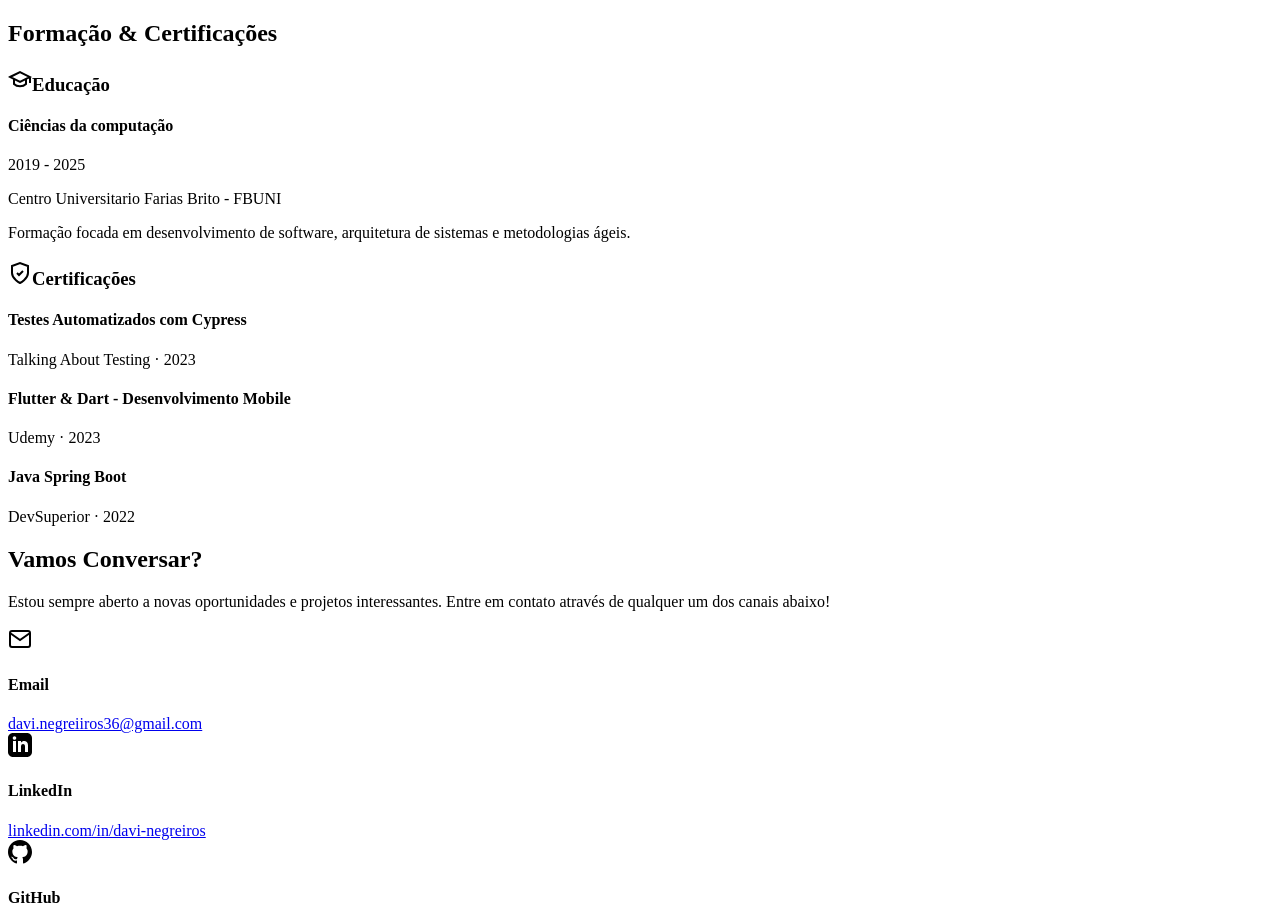
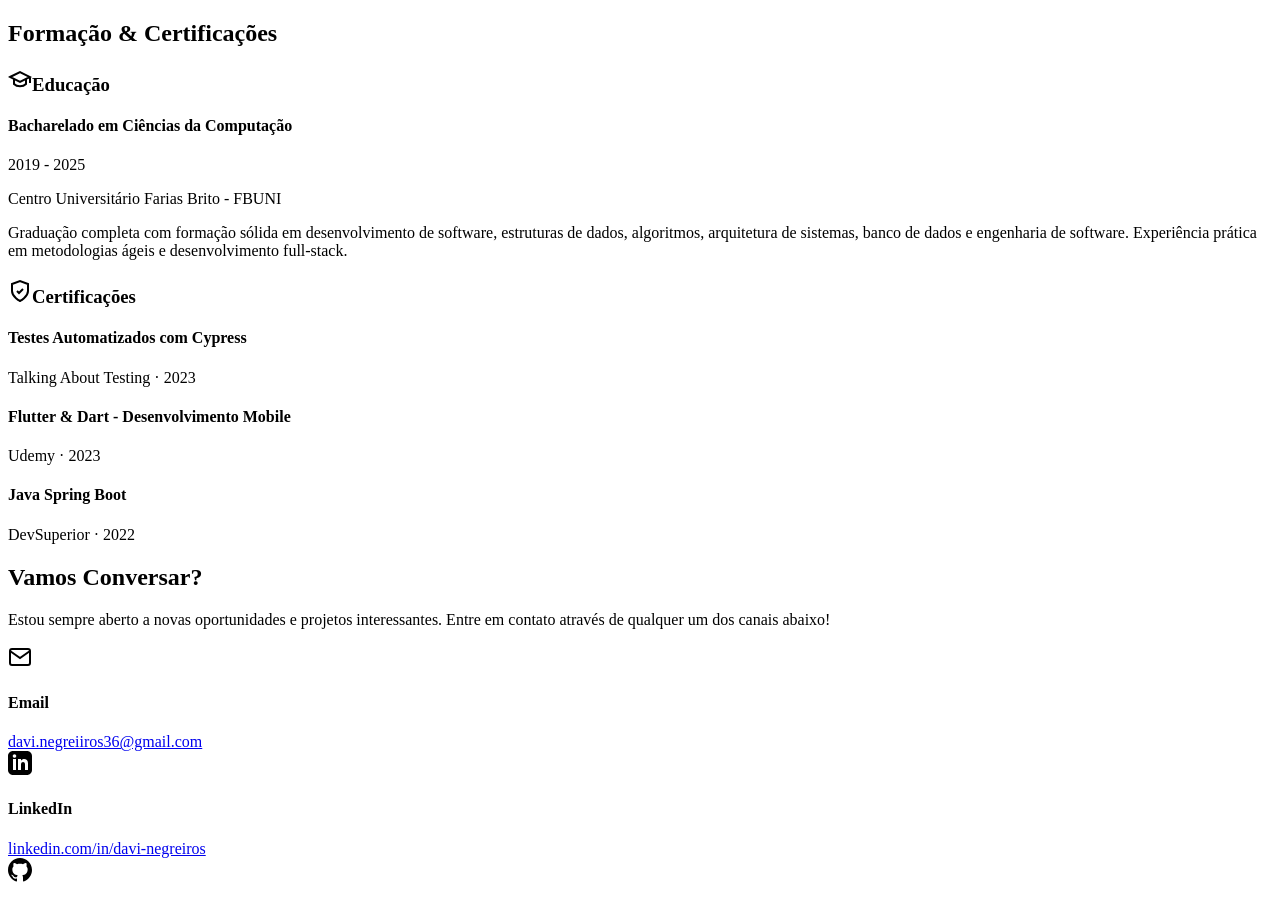
Before and after one commit to davinegreiiros/portifolio-web, a React (Vite) app: page / in a window 1280 px wide. Shown: the part 3256-4163 px from the top of the page. Built offline with nearby package versions, Linux system fonts and the light colour scheme; the HTML template or start-up script is replaced by a standard one.

Commit message:
fix: ajustando descrição relacionado a formação

```diff
--- a/src/components/Education.jsx
+++ b/src/components/Education.jsx
@@ -2,10 +2,10 @@
 
 const EDUCATION = [
   {
-    degree: 'Ciências da computação',
-    institution: 'Centro Universitario Farias Brito - FBUNI',
+    degree: 'Bacharelado em Ciências da Computação',
+    institution: 'Centro Universitário Farias Brito - FBUNI',
     period: '2019 - 2025',
-    description: 'Formação focada em desenvolvimento de software, arquitetura de sistemas e metodologias ágeis.'
+    description: 'Graduação completa com formação sólida em desenvolvimento de software, estruturas de dados, algoritmos, arquitetura de sistemas, banco de dados e engenharia de software. Experiência prática em metodologias ágeis e desenvolvimento full-stack.'
   }
 ]
 
```
